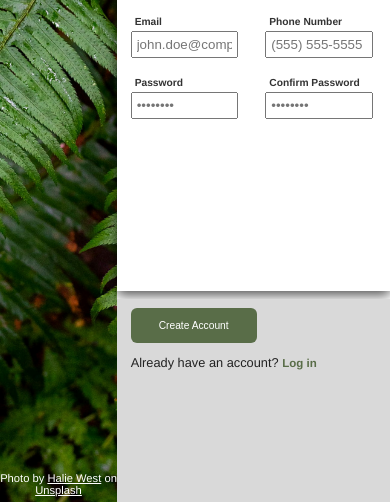
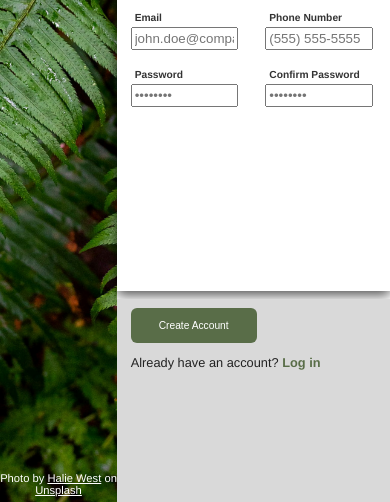
Before and after one commit to stefanmarkoski1/Sign-up-Form, a plain HTML site: page index.html in a window 390 px wide. Shown: the part 342-844 px from the top of the page. Drawn offline with Linux system fonts and the light colour scheme.

Commit message:
Even more responsive

```diff
--- a/index.html
+++ b/index.html
@@ -271,7 +271,7 @@
 
 	.ContentText p {
 	  font-size: 0.8em;
-}
+	}
 
 
 
@@ -286,7 +286,7 @@
 	.LogIn
 	{
 
-		font-size: 0.9em;
+		font-size: 1em;
 
 	}
 
@@ -309,6 +309,14 @@
 	  font-size: 0.8em;
 
 	}
+
+	input
+	{
+		padding: 2px;
+
+
+	}
+
 	}
 
 	@keyframes fadeIn {
```
